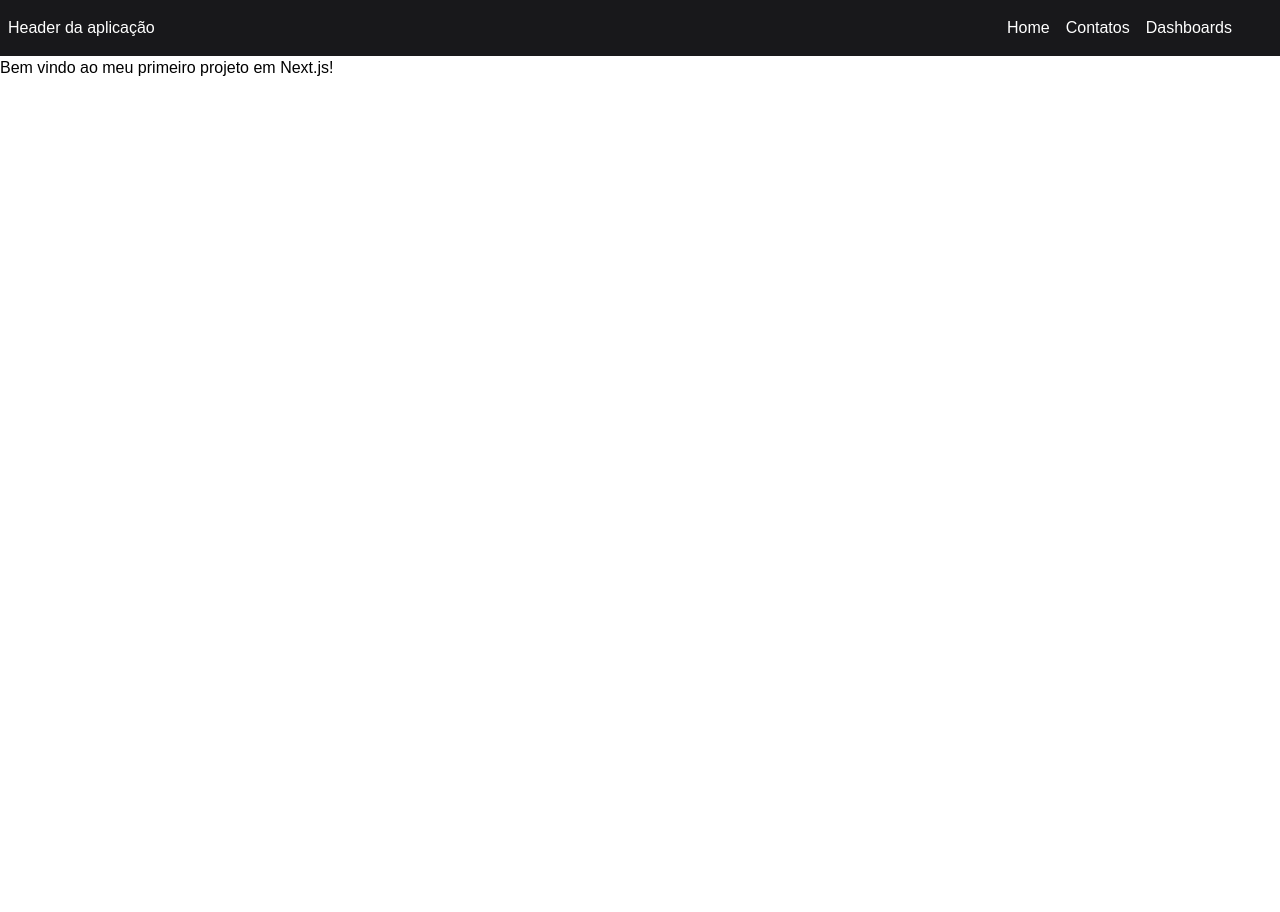
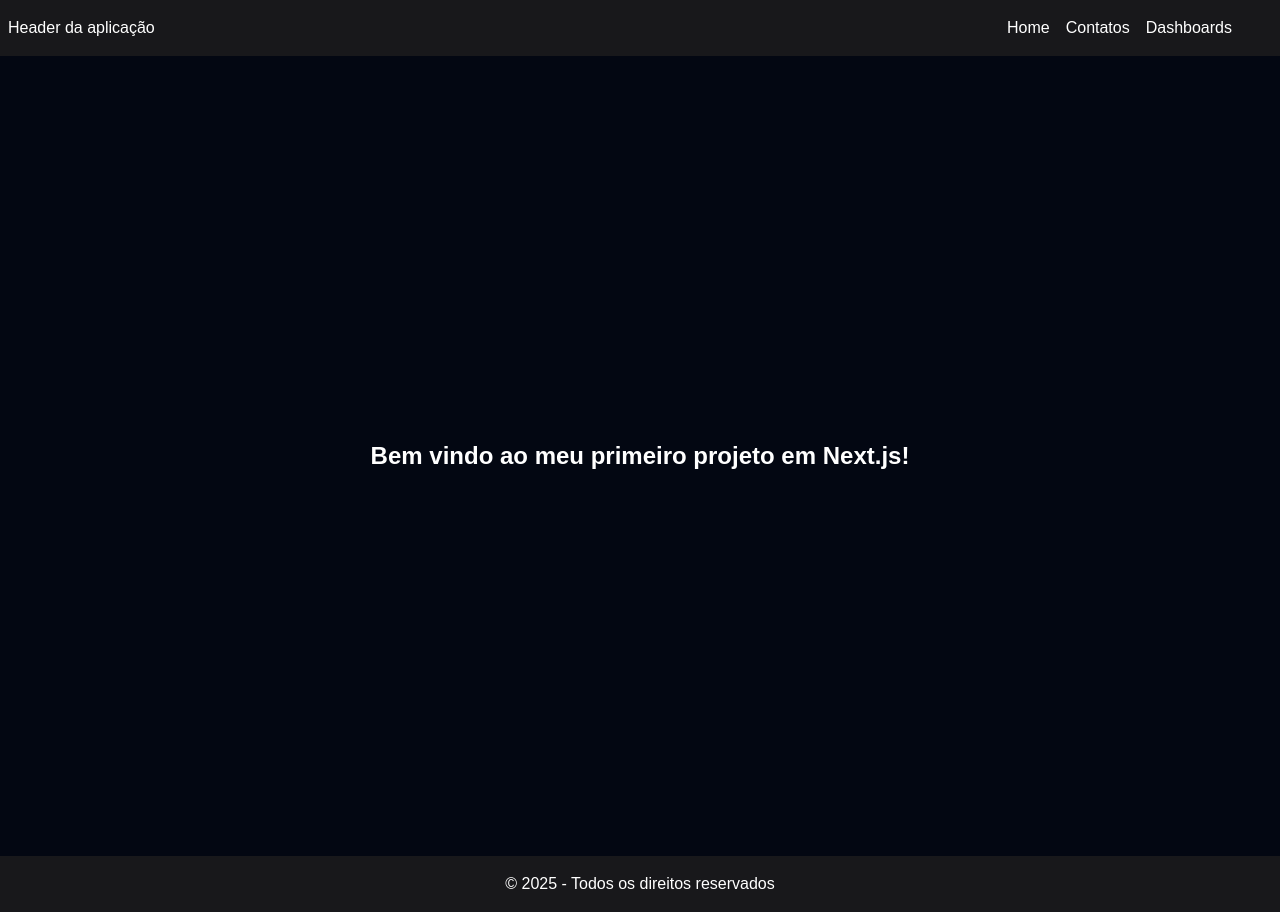
Before and after one commit to andre-0303/aprendendo-nextjs, a Next.js app: page / in a window 1280 px wide. Before the commit the page ends 800 px from the top, so only its background shows below. Built offline with nearby package versions, Linux system fonts and the light colour scheme.

Commit message:
Adicionando Footer e estilo na Home

```diff
--- a/src/app/layout.tsx
+++ b/src/app/layout.tsx
@@ -1,5 +1,6 @@
 import "./globals.css";
 import Header from '../components/header';
+import Footer from '../components/footer';
 
 export default function RootLayout({
   children,
@@ -11,8 +12,13 @@ export default function RootLayout({
       <body
         className={`antialiased`}
       >
+      <div className="min-h-screen flex flex-col">
       <Header/>
-        {children}
+        <main className="flex-1">
+            {children}
+          </main>
+        <Footer/>
+      </div>
       </body>
     </html>
   );
--- a/src/app/page.tsx
+++ b/src/app/page.tsx
@@ -1,7 +1,7 @@
 export default function Home() {
   return(
-    <div>
-      <h1>Bem vindo ao meu primeiro projeto em Next.js!</h1>
+    <div className="flex items-center justify-center w-full h-screen text-white bg-gray-950">
+      <h1 className="text-2xl font-bold">Bem vindo ao meu primeiro projeto em Next.js!</h1>
     </div>
   )
 }
--- /dev/null
+++ b/src/components/footer/index.tsx
@@ -0,0 +1,9 @@
+export default function Footer() {
+    return (
+      <footer>
+        <div className="flex items-center justify-center w-full px-2 py-4 bg-zinc-900 text-white">
+          <p>&copy; 2025 - Todos os direitos reservados</p>
+        </div>
+      </footer>
+    );
+  }
```
